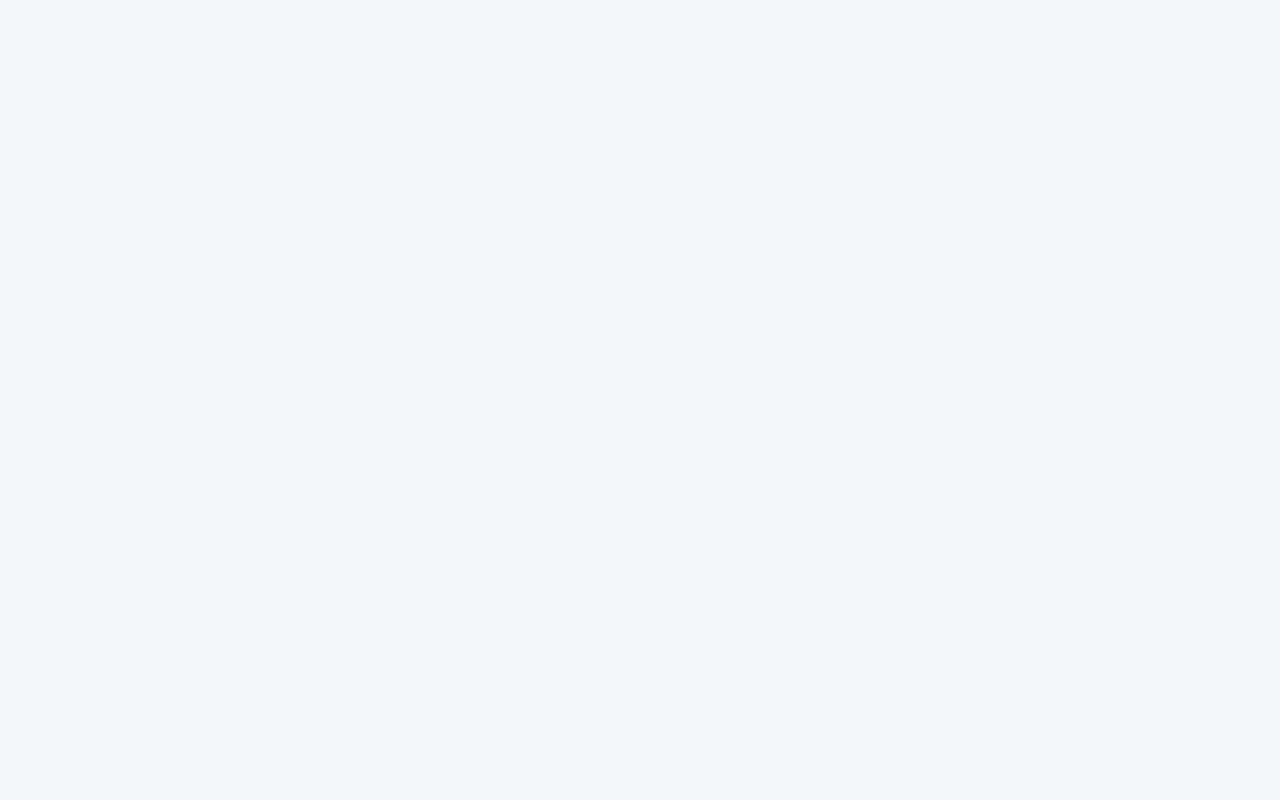
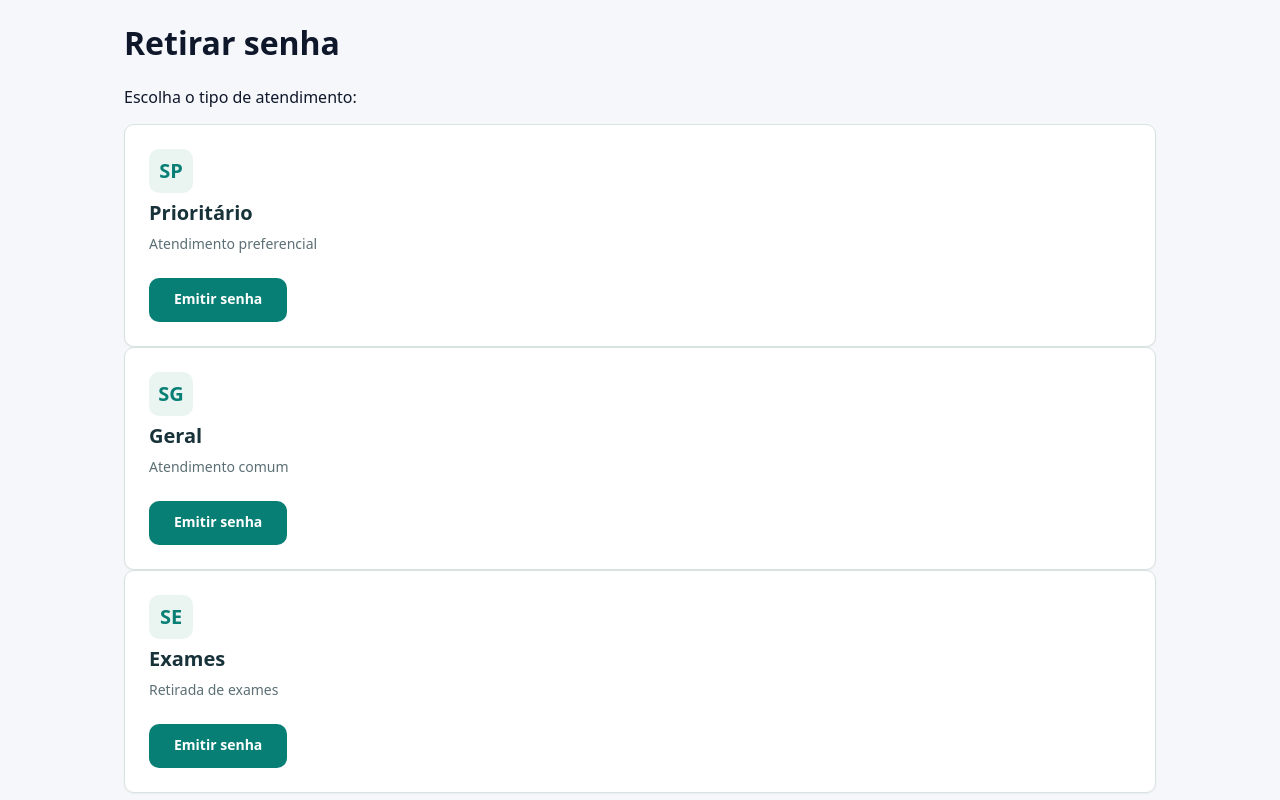
Before and after one commit to kauamarkkes/nassauTickets, a React app in the folder frontend/: page /totem in a window 1280 px wide. Before the commit this address had no page. Built offline with nearby package versions, Linux system fonts and the light colour scheme; the HTML template or start-up script is replaced by a standard one.

Commit message:
feat: cria emissao local de senhas no totem

```diff
--- /dev/null
+++ b/frontend/src/pages/Totem.jsx
@@ -0,0 +1,75 @@
+import { useState } from "react";
+import Button from "../components/Button";
+import Card from "../components/Card";
+import Message from "../components/Message";
+
+const CHAVE = "nassauTickets:senhas";
+
+const tipos = [
+  { sigla: "SP", titulo: "Prioritário", descricao: "Atendimento preferencial" },
+  { sigla: "SG", titulo: "Geral", descricao: "Atendimento comum" },
+  { sigla: "SE", titulo: "Exames", descricao: "Retirada de exames" },
+];
+
+function lerSenhas() {
+  try {
+    const senhas = JSON.parse(localStorage.getItem(CHAVE) || "[]");
+    return Array.isArray(senhas) ? senhas : [];
+  } catch {
+    return [];
+  }
+}
+
+export default function Totem() {
+  const [senhaEmitida, setSenhaEmitida] = useState(
+    () => lerSenhas().at(-1) ?? null
+  );
+  const [erro, setErro] = useState("");
+
+  function emitir(tipo) {
+    setErro("");
+
+    try {
+      const senhas = lerSenhas();
+      const sequencia = senhas.filter((senha) => senha.tipo === tipo).length + 1;
+      const numero = `${String(sequencia).padStart(3, "0")}-${tipo}`;
+      const novaSenha = {
+        id: crypto.randomUUID(),
+        numero,
+        tipo,
+        status: "AGUARDANDO",
+        guiche: null,
+        chamadas: 0,
+      };
+
+      localStorage.setItem(CHAVE, JSON.stringify([...senhas, novaSenha]));
+      setSenhaEmitida(novaSenha);
+    } catch {
+      setErro("Não foi possível emitir a senha. Tente novamente.");
+    }
+  }
+
+  return (
+    <div className="nt-container">
+      <h1>Retirar senha</h1>
+      <p>Escolha o tipo de atendimento:</p>
+
+      {tipos.map(({ sigla, titulo, descricao }) => (
+        <Card
+          key={sigla}
+          sigla={sigla}
+          titulo={titulo}
+          descricao={descricao}
+          rodape={<Button onClick={() => emitir(sigla)}>Emitir senha</Button>}
+        />
+      ))}
+
+      {erro && <Message tipo="error">{erro}</Message>}
+      {senhaEmitida && (
+        <Message tipo="success" titulo="Senha emitida">
+          Sua senha é {senhaEmitida.numero}. Aguarde a chamada.
+        </Message>
+      )}
+    </div>
+  );
+}
--- a/frontend/src/routes/AppRoutes.jsx
+++ b/frontend/src/routes/AppRoutes.jsx
@@ -2,11 +2,13 @@ import { Routes, Route } from "react-router-dom";
 import Home from "../pages/Home";
 import Painel from "../pages/Painel";
 import Attendant from "../pages/Attendant";
+import Totem from "../pages/Totem";
 
 function AppRoutes() {
   return (
     <Routes>
       <Route path="/" element={<Home />} />
+      <Route path="/totem" element={<Totem />} />
       <Route path="/painel" element={<Painel />} />
       <Route path="/atendimento" element={<Attendant />} />
     </Routes>
```
